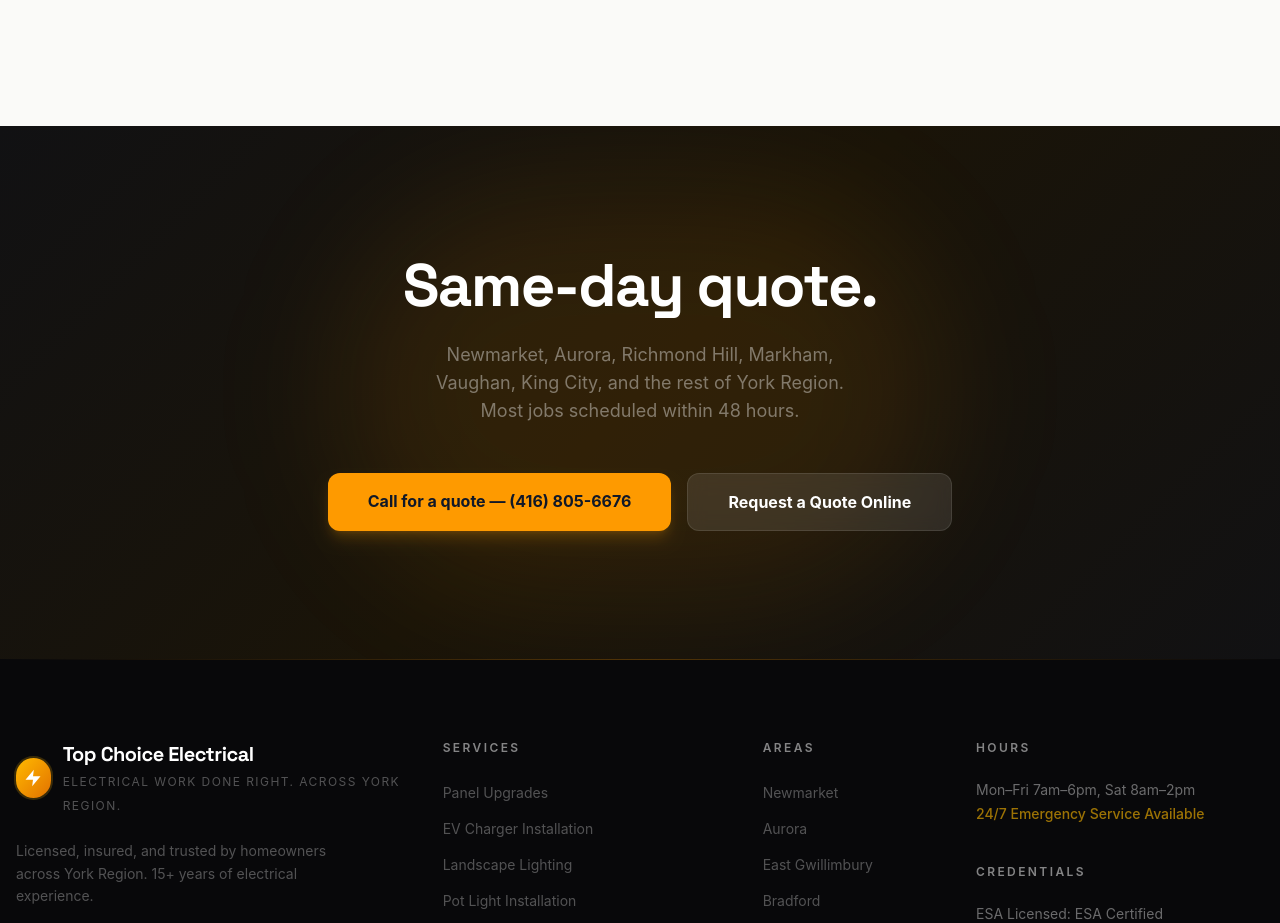
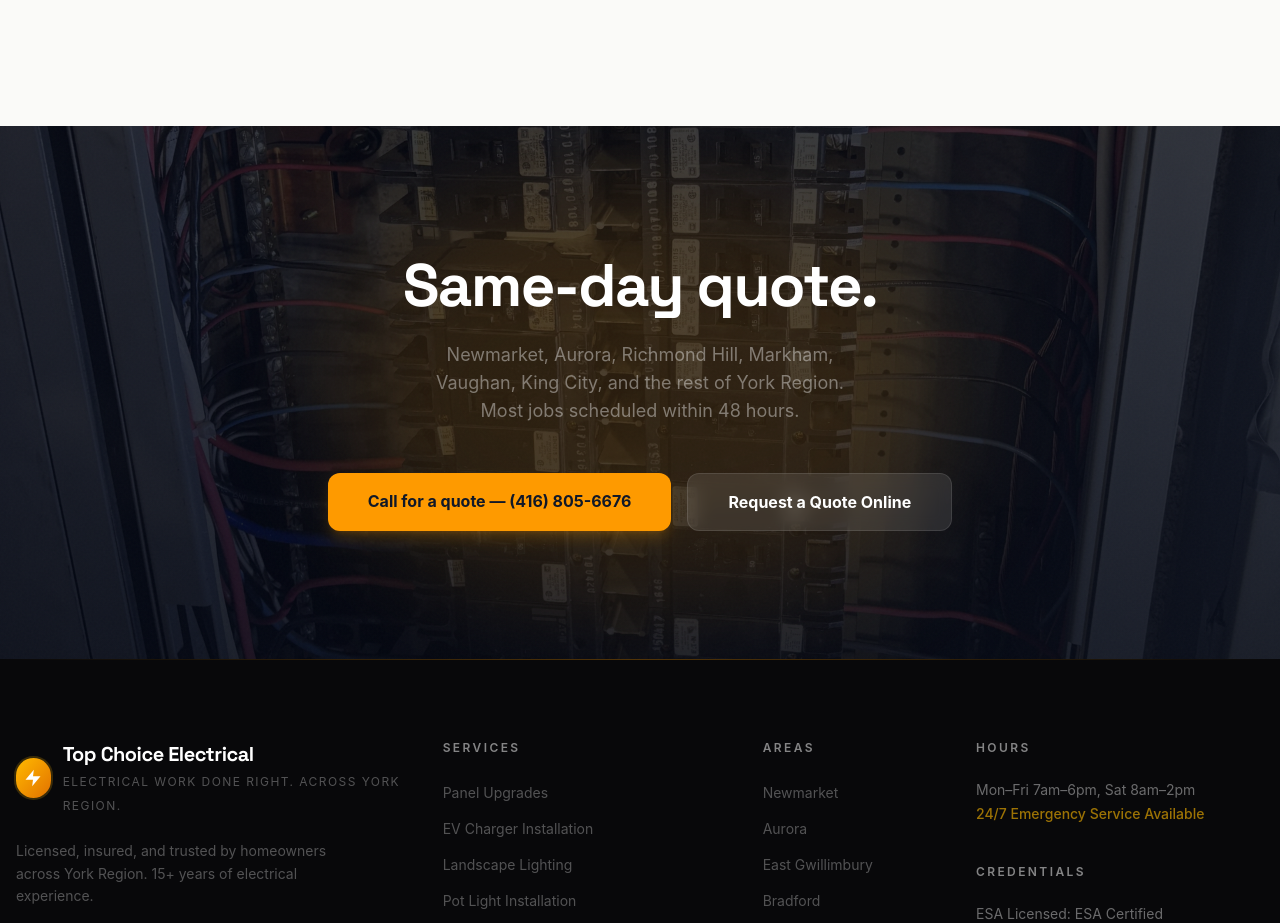
Before and after one commit to staybookt/tce-website, a Next.js app: page / in a window 1280 px wide. Shown: the part 5200-6123 px from the top of the page. Built offline with nearby package versions, Linux system fonts and the light colour scheme; no server answers.

Commit message:
cta: add real work photo background to homepage final CTA — was text-on-gradient, looked empty next to every other CTA section on the site

```diff
--- a/src/app/page.tsx
+++ b/src/app/page.tsx
@@ -224,9 +224,21 @@ export default function Home() {
       <RecentWork />
 
       {/* === Final CTA === */}
-      <section className="py-24 md:py-32 relative overflow-hidden" style={{ background: 'linear-gradient(135deg, #111113 0%, #1a1408 50%, #111113 100%)' }}>
-        {/* Warm ambient glow */}
-        <div className="absolute top-1/2 left-1/2 -translate-x-1/2 -translate-y-1/2 w-[600px] h-[400px] bg-amber-500/10 rounded-full blur-3xl" />
+      <section className="py-24 md:py-32 relative overflow-hidden">
+        {/* Real work background photo with dark overlay — matches every other CTA on the site */}
+        <div className="absolute inset-0">
+          <Image
+            src="/images/work/IMG_5375.webp"
+            alt="Top Choice Electrical panel work in York Region"
+            fill
+            sizes="100vw"
+            className="object-cover"
+          />
+          <div className="absolute inset-0 bg-gradient-to-b from-gray-950/80 via-gray-950/85 to-gray-950/90" />
+          <div className="absolute inset-0 grain" />
+        </div>
+        {/* Warm ambient glow on top of the photo */}
+        <div className="absolute top-1/2 left-1/2 -translate-x-1/2 -translate-y-1/2 w-[600px] h-[400px] bg-amber-500/15 rounded-full blur-3xl" />
 
         <div className="relative max-w-3xl mx-auto px-4 text-center">
           <h2 className="font-display text-5xl md:text-6xl font-bold text-white mb-6 tracking-tight leading-[1.05]">
```
